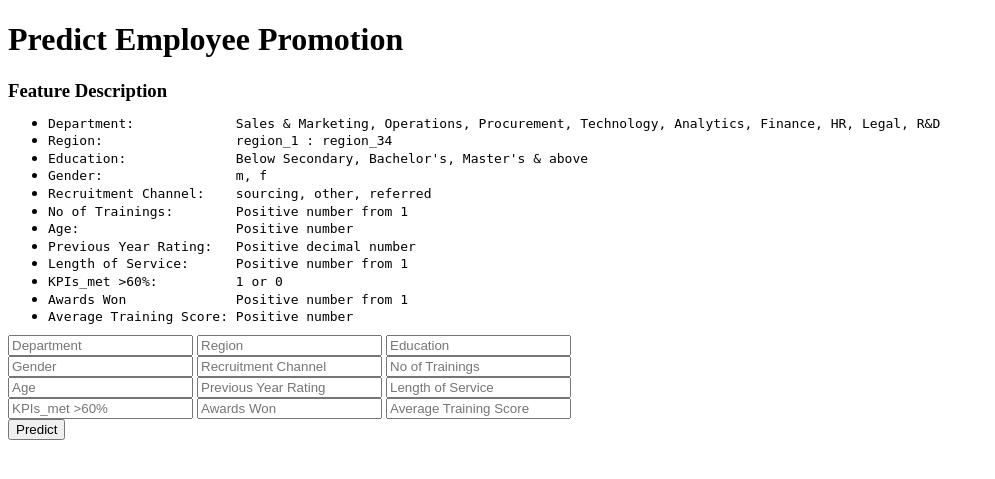
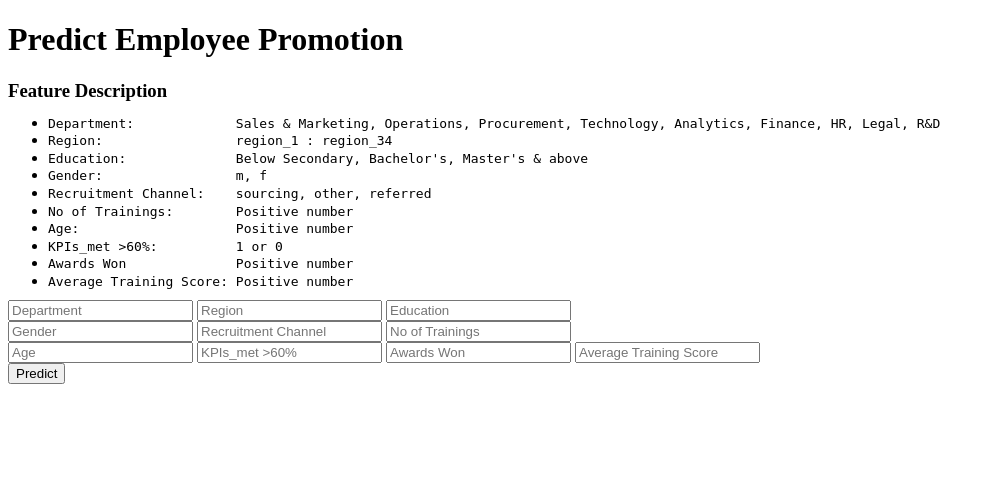
Before and after one commit to Timmecom/HRAnalyticsClassification, a Flask app: page / in a window 1280 px wide. Shown: the top 479 px of the page, without its empty margins (0-995 px from the left). Run offline with Flask 2, Linux system fonts and the light colour scheme; parts of the project's set-up code (start-up, migrations or seed data) failed here and were passed over.

Commit message:
Update index.html

```diff
--- a/templates/index.html
+++ b/templates/index.html
@@ -25,12 +25,10 @@
                 <li><pre>Education:              Below Secondary, Bachelor's, Master's & above</pre></li>
                 <li><pre>Gender:                 m, f</pre></li>
                 <li><pre>Recruitment Channel:    sourcing, other, referred</pre></li>
-                <li><pre>No of Trainings:        Positive number from 1</pre></li>
+                <li><pre>No of Trainings:        Positive number</pre></li>
                 <li><pre>Age:                    Positive number</pre></li>
-                <li><pre>Previous Year Rating:   Positive decimal number</pre></li>
-                <li><pre>Length of Service:      Positive number from 1</pre></li>
                 <li><pre>KPIs_met >60%:          1 or 0</pre></li>
-                <li><pre>Awards Won              Positive number from 1</pre></li>
+                <li><pre>Awards Won              Positive number</pre></li>
                 <li><pre>Average Training Score: Positive number</pre></li>
             </ul>
         </div>
@@ -42,8 +40,6 @@
             <input type="text" name="recruitment_channel" placeholder="Recruitment Channel" required="required"/>
             <input type="number" name="no_of_trainings" placeholder="No of Trainings" required="required"/><br>
             <input type="number" name="age" placeholder="Age" required="required"/>
-            <input type="number" name="previous_year_rating" placeholder="Previous Year Rating" required="required"/>
-            <input type="number" name="length_of_service" placeholder="Length of Service" required="required"/><br>
             <input type="number" name="KPIs_met >60%" placeholder="KPIs_met >60%" required="required"/>
             <input type="number" name="awards_won?" placeholder="Awards Won" required="required"/>
             <input type="numer" name="avg_training_score" placeholder="Average Training Score" required="required"/><br>
```
